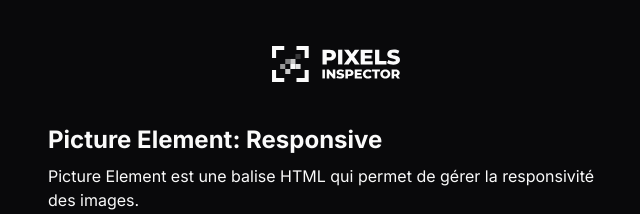
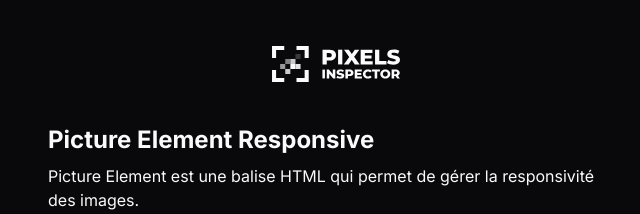
Before and after one commit to adeemmm23/image-optimization, a Next.js app: page /picture-element in a window 1280 px wide. Shown: the top 214 px of the page, without its empty margins (304-944 px from the left). Built offline with nearby package versions, Linux system fonts and the light colour scheme.

Commit message:
fix: correct typos in text content for CDN vs Server and Picture Element pages

```diff
--- a/src/app/cdn-vs-server/page.tsx
+++ b/src/app/cdn-vs-server/page.tsx
@@ -4,7 +4,7 @@ export default function Page() {
       <div className="flex items-start gap-2 flex-col my-3">
         <h1 className="text-2xl font-bold">Svg: Scalable Vector Graphics</h1>
         <p className="text-md">
-          Parfois, vous devez utiliser des images vectorielles au lieu d'images
+          Parfois, vous devez utiliser des images vectorielles au lieu dimages
           matricielles.
         </p>
       </div>
--- a/src/app/picture-element/page.tsx
+++ b/src/app/picture-element/page.tsx
@@ -2,7 +2,7 @@ export default function Page() {
   return (
     <>
       <div className="flex items-start gap-2 flex-col my-3">
-        <h1 className="text-2xl font-bold">Picture Element: Responsive</h1>
+        <h1 className="text-2xl font-bold">Picture Element Responsive</h1>
         <p className="text-md">
           Picture Element est une balise HTML qui permet de gérer la
           responsivité des images.
```
